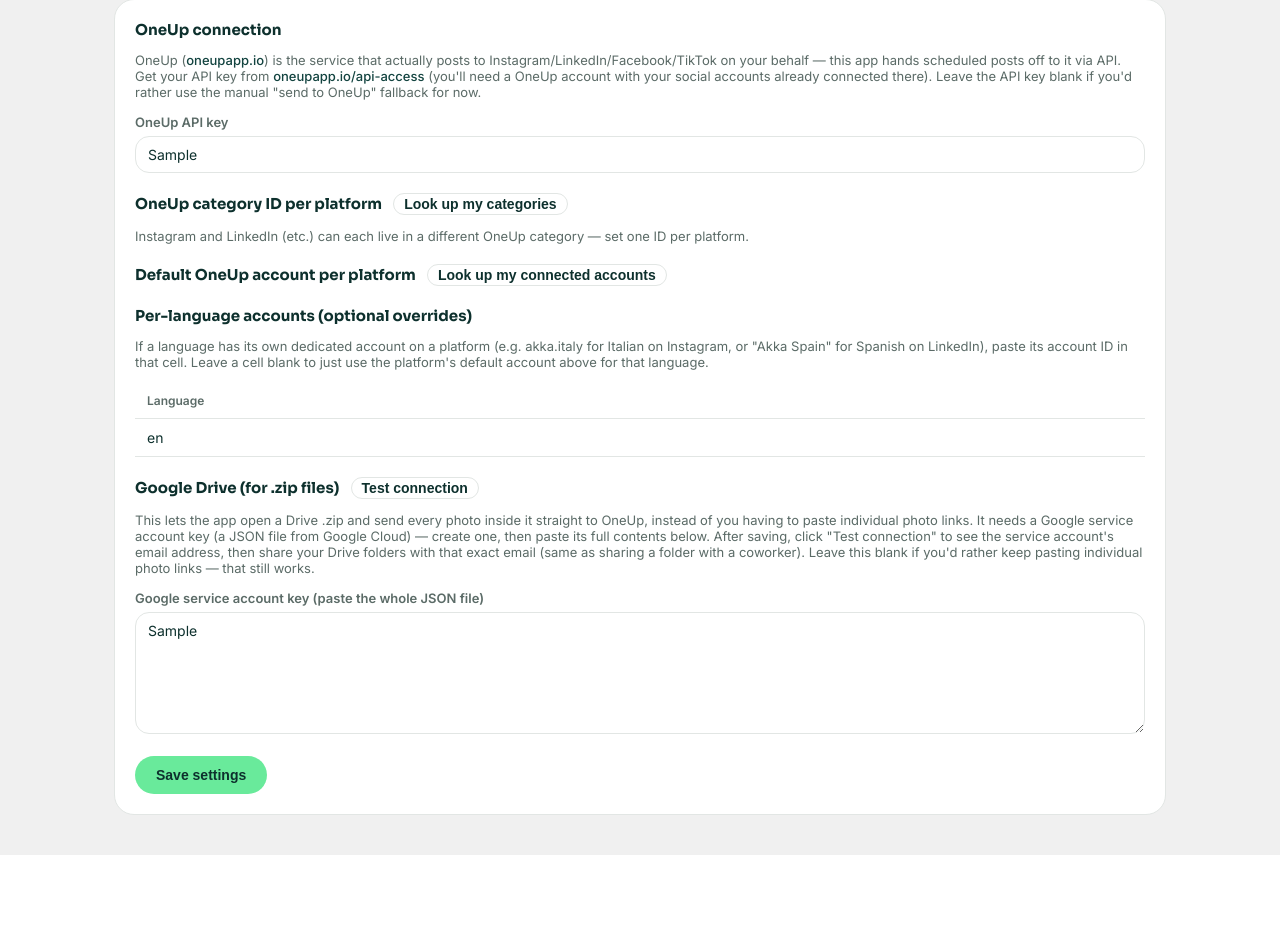
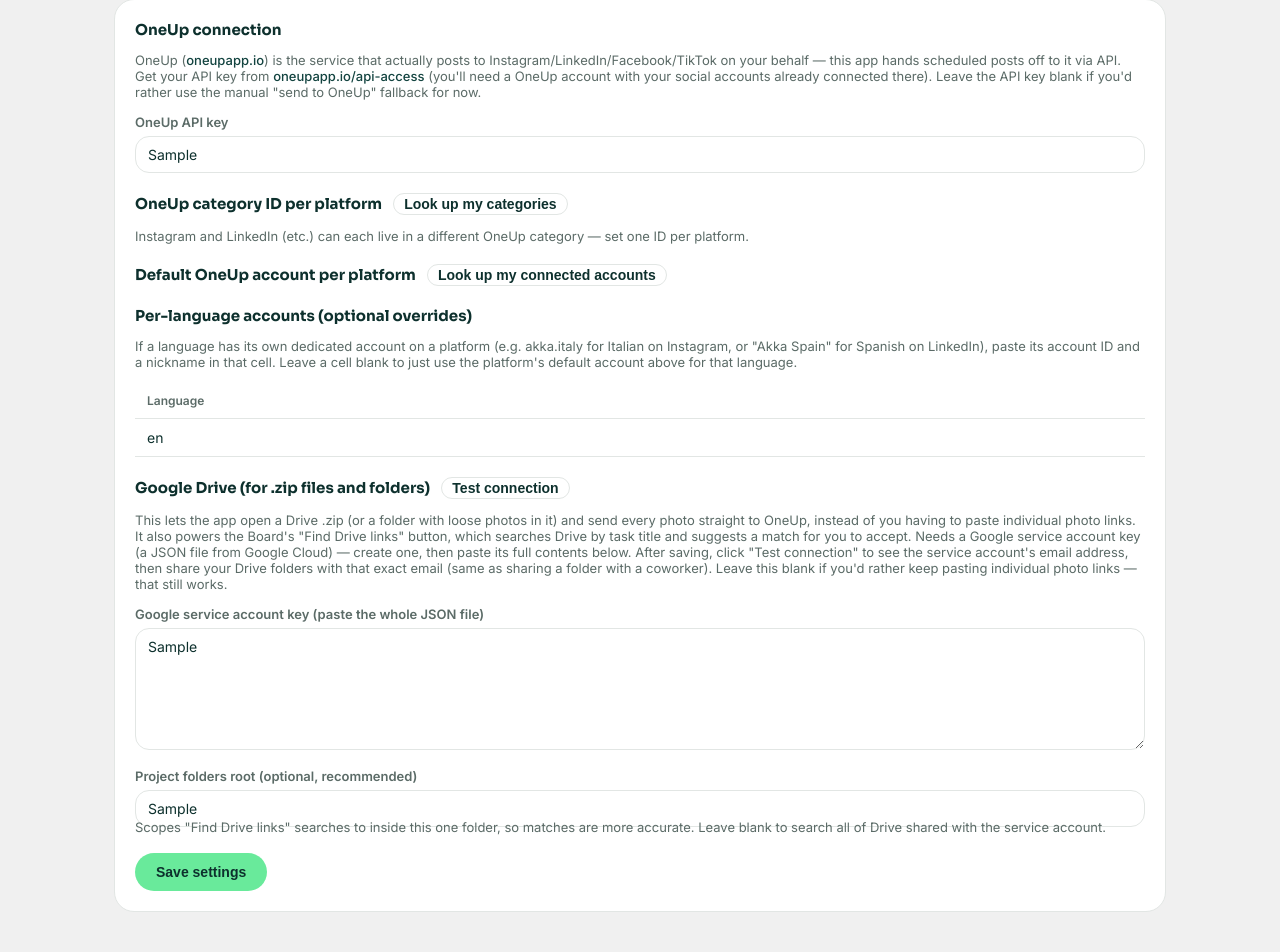
Before and after one commit to khoitran-tdd711/content-ops, a Flask app: template templates/settings.html in a window 1280 px wide. Shown: the part 91-1043 px from the top of the page. Before the commit the page ends 946 px from the top, so only its background shows below. Run offline with Flask 3, Linux system fonts and the light colour scheme; the template is opened without the code that fills it: most values are stand-ins (such as "Sample title", 1, 10 or a date in 2020); some libraries are stand-ins or nearby versions.

Commit message:
Update settings.html

```diff
--- a/templates/settings.html
+++ b/templates/settings.html
@@ -37,13 +37,15 @@
     {% for p in platforms %}
       <label>{{ p|title }} — OneUp social_network_id (default account)</label>
       <input type="text" name="social_id_{{ p }}" value="{{ mapping[p] or '' }}" placeholder="paste the account ID from the lookup above">
+      <label>{{ p|title }} — Nickname (shown on the Calendar, e.g. "Akka App")</label>
+      <input type="text" name="social_nickname_{{ p }}" value="{{ nickname_mapping[p] or '' }}" placeholder="e.g. Akka App">
     {% endfor %}
 
     <div class="section-title" style="margin-top:20px">Per-language accounts (optional overrides)</div>
     <p class="muted">
       If a language has its own dedicated account on a platform (e.g. akka.italy for Italian on
-      Instagram, or "Akka Spain" for Spanish on LinkedIn), paste its account ID in that cell.
-      Leave a cell blank to just use the platform's default account above for that language.
+      Instagram, or "Akka Spain" for Spanish on LinkedIn), paste its account ID and a nickname in
+      that cell. Leave a cell blank to just use the platform's default account above for that language.
     </p>
     <div style="overflow-x:auto">
     <table>
@@ -60,7 +62,9 @@
           {% for p in platforms %}
           <td>
             <input type="text" name="social_id_{{ p }}_{{ l }}" value="{{ language_mapping[p][l] or '' }}"
-                   style="width:150px;padding:4px 6px;margin:0" placeholder="—">
+                   style="width:150px;padding:4px 6px;margin:0 0 4px" placeholder="Account ID">
+            <input type="text" name="social_nickname_{{ p }}_{{ l }}" value="{{ language_nickname_mapping[p][l] or '' }}"
+                   style="width:150px;padding:4px 6px;margin:0" placeholder="Nickname">
           </td>
           {% endfor %}
         </tr>
@@ -70,21 +74,31 @@
     </div>
 
     <div class="section-title" style="margin-top:20px">
-      Google Drive (for .zip files)
+      Google Drive (for .zip files and folders)
       <button type="button" class="btn secondary" id="btn-test-drive" style="margin-left:8px;padding:2px 10px">Test connection</button>
     </div>
     <p class="muted">
-      This lets the app open a Drive .zip and send every photo inside it straight to OneUp,
-      instead of you having to paste individual photo links. It needs a Google service account
-      key (a JSON file from Google Cloud) — create one, then paste its full contents below.
-      After saving, click "Test connection" to see the service account's email address, then
-      share your Drive folders with that exact email (same as sharing a folder with a coworker).
+      This lets the app open a Drive .zip (or a folder with loose photos in it) and send every
+      photo straight to OneUp, instead of you having to paste individual photo links. It also
+      powers the Board's "Find Drive links" button, which searches Drive by task title and
+      suggests a match for you to accept. Needs a Google service account key (a JSON file from
+      Google Cloud) — create one, then paste its full contents below. After saving, click
+      "Test connection" to see the service account's email address, then share your Drive
+      folders with that exact email (same as sharing a folder with a coworker).
       Leave this blank if you'd rather keep pasting individual photo links — that still works.
     </p>
     <div id="drive-test-result" class="muted" style="margin-bottom:10px"></div>
     <label>Google service account key (paste the whole JSON file)</label>
     <textarea name="google_service_account_json" rows="6"
               placeholder='{"type": "service_account", "project_id": "...", ...}'>{{ google_service_account_json or '' }}</textarea>
+
+    <label>Project folders root (optional, recommended)</label>
+    <input type="text" name="drive_projects_root" value="{{ drive_projects_root or '' }}"
+           placeholder="Paste the Drive folder link that contains all your project folders">
+    <p class="muted" style="margin-top:-8px">
+      Scopes "Find Drive links" searches to inside this one folder, so matches are more accurate.
+      Leave blank to search all of Drive shared with the service account.
+    </p>
 
     <div style="margin-top:18px">
       <button class="btn" type="submit">Save settings</button>
```
